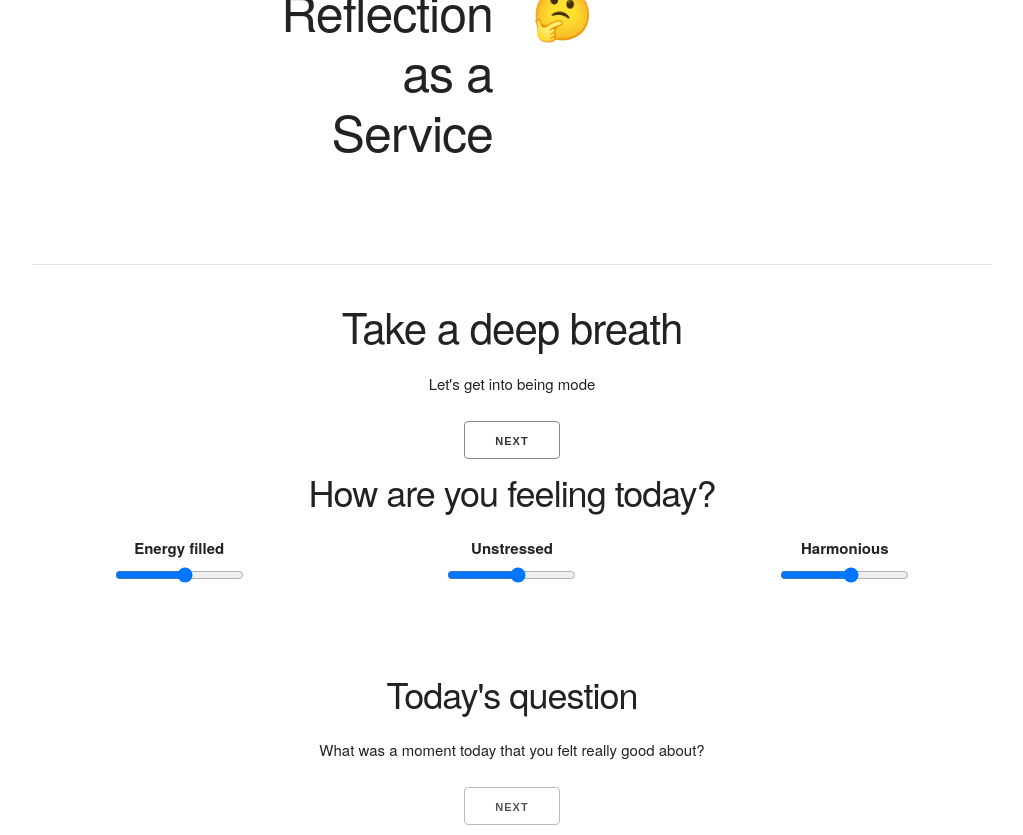
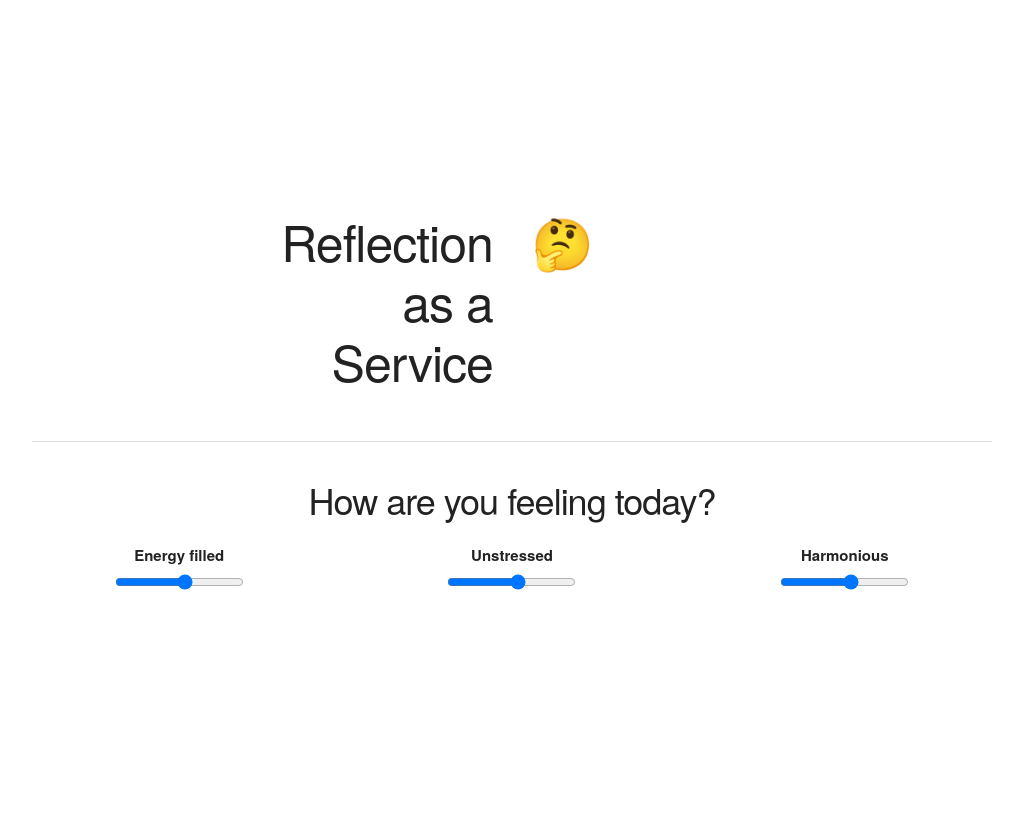
Before and after one commit to robin-persson/reflection-as-a-service, a plain HTML site: page index.html in a window 1280 px wide. Both pictures are taken after a click on the button "NEXT". Shown: the whole page, without its empty margins (128-1151 px from the left). Drawn offline with nearby package versions, Linux system fonts and the light colour scheme.

Commit message:
Add first page transition

```diff
--- a/index.html
+++ b/index.html
@@ -30,8 +30,6 @@
         </div>
       </div>
 
-      <div class="row">
-        <h2>&nbsp;</h2>
       <hr>
 
       <div id="getting-in-the-mood" class="page">
@@ -50,7 +48,7 @@
 
       </div>
 
-      <div id="quantitative-questions">
+      <div id="quantitative-questions" class="page" style="display:none">
         <div class="row">
           <div class="twelve columns" style="text-align:center">
             <h3>How are you feeling today?</h3>
@@ -73,7 +71,7 @@
         </div>
       </div>
 
-      <div id="qualitative-questions">
+      <div id="qualitative-questions" class="page" style="display:none">
         <div class="row">
           <h2>&nbsp;</h2>
         </div>
@@ -85,20 +83,24 @@
           </div>
         </div>
 
-        <div class="row">
-          <div class="twelve columns" style="text-align:center">
-            <button id="the-button" onClick="buttonClick()">Next</button>
-          </div>
-        </div>
-
       </div>
 
     </div>
   </div>
 
   <script>
-    function buttonClick() {
-      console.log("hello");
+    function showOnly(id) {
+      let pages = document.getElementsByClassName('page');
+      for (let page of pages) {
+        hide(page.id);
+      }
+      show(id);
+    }
+    function show(id) {
+      document.getElementById(id).style = 'display:block';
+    }
+    function hide(id) {
+      document.getElementById(id).style = 'display:none';
     }
   </script>
 
```
